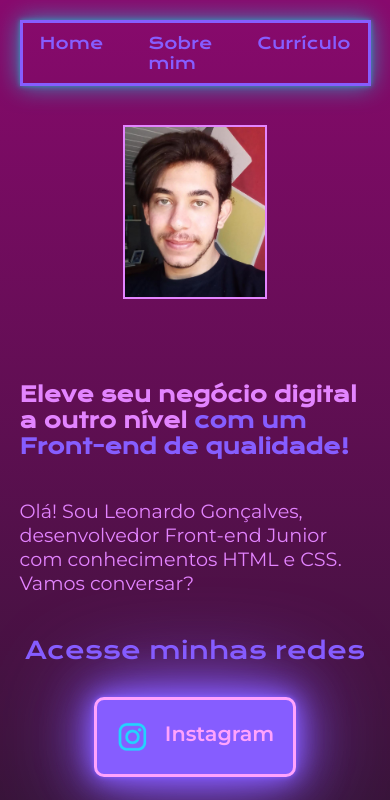
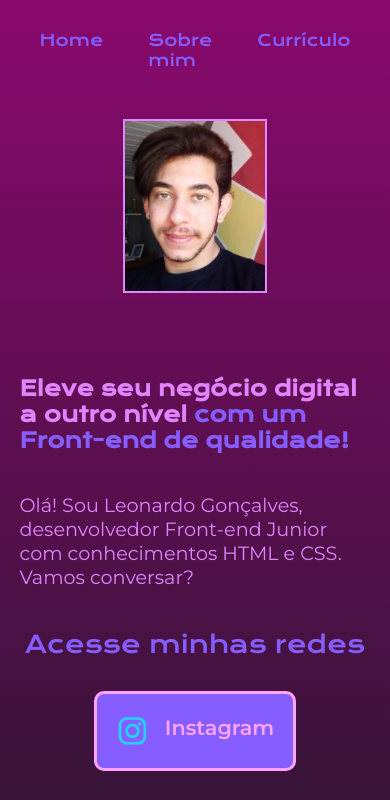
Before and after one commit to LeoGB09/portfolio-curriculo, a plain HTML site: page index.html in a window 390 px wide. In both pictures the pointer is over the link "Instagram". Shown: the top 800 px of the page. Drawn offline with nearby package versions, Linux system fonts and the light colour scheme.

Commit message:
Add files via upload

```diff
--- a/styles/header.css
+++ b/styles/header.css
@@ -27,15 +27,12 @@
         padding: 5%;
     }
     .cabecalho__menu{
-        border: 3px solid var(--cor-terciaria);
-        box-shadow: 0 0 5px var(--cor-header), 0 0 25px var(--cor-header);
         margin: 0 0%;
         display: flex;
         gap: 5px;
         justify-content: center;
     }
     .cabecalho__link{
-        color: var(--cor-terciaria);
         text-decoration: none;
         font-size: 1rem;
         font-family: var(--font-primaria);
--- a/styles/style.css
+++ b/styles/style.css
@@ -131,5 +131,10 @@ body{
         border-radius: 10px;
         font-size: 1.3rem;
     }
-
+    .apresentacao__links__redes:hover{
+        background-color:none;
+        transition:none;
+        color:none;
+        box-shadow:none;
+    }
 }
```
